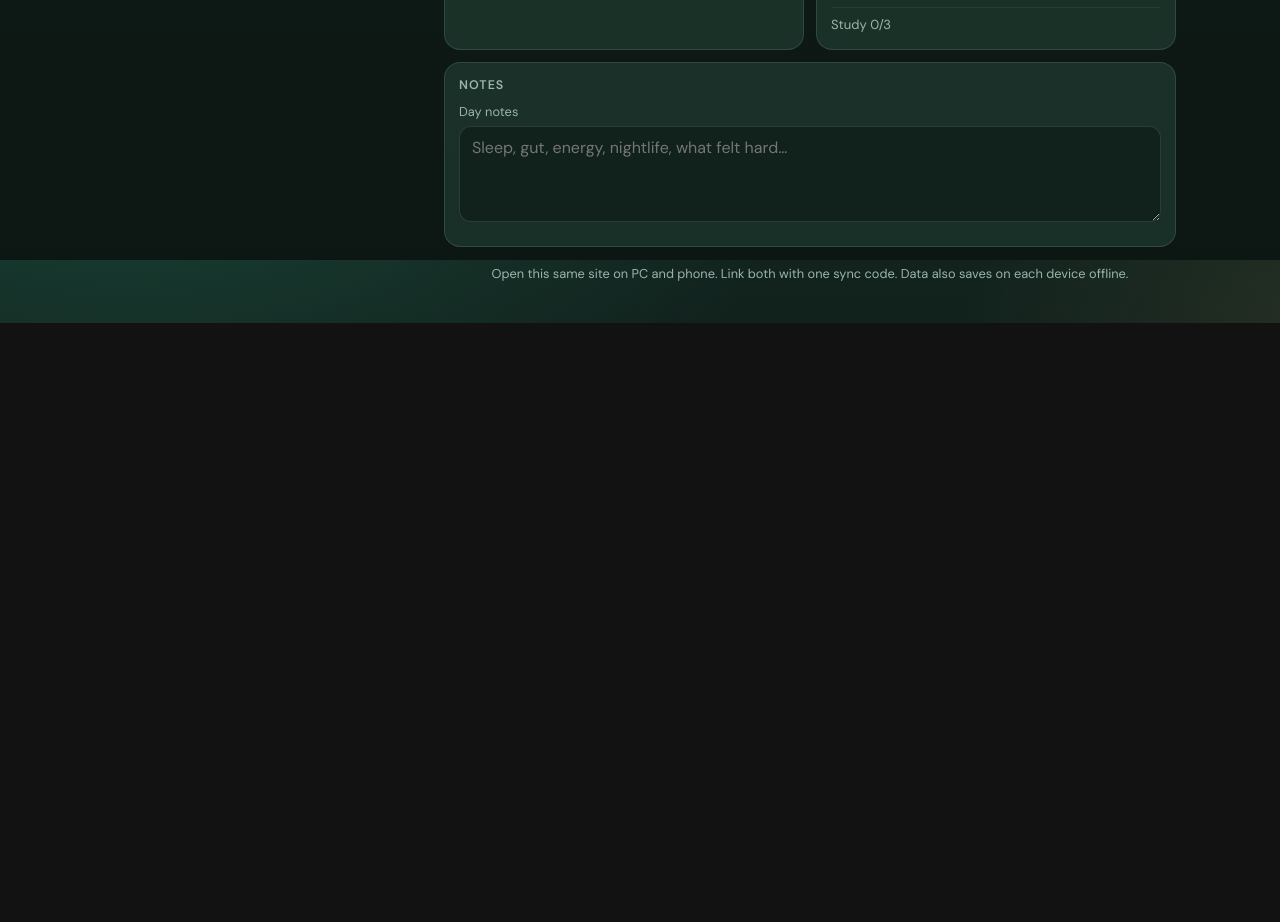
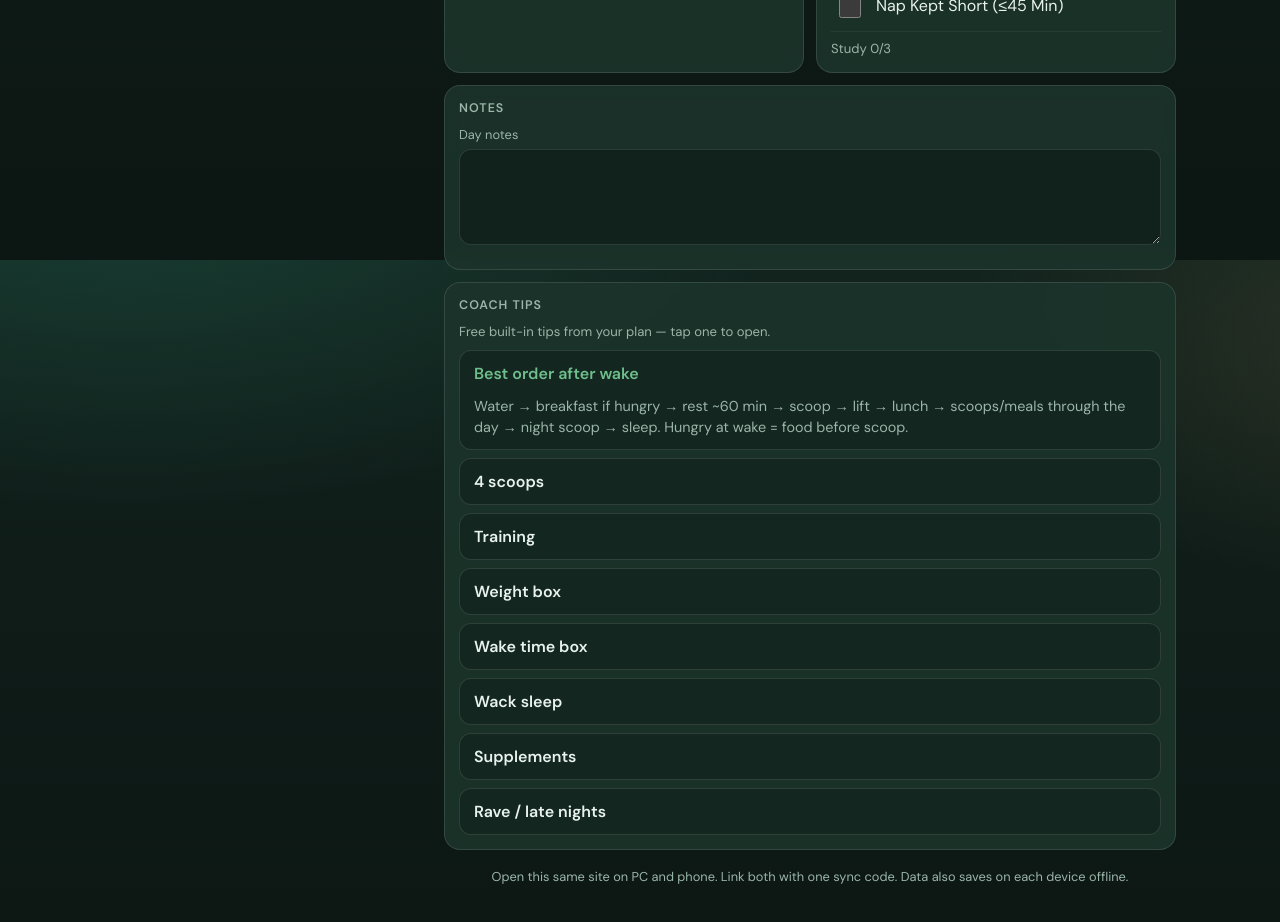
Before and after one commit to nicholasmyung-a11y/lifetrack, a React (Vite) app: page / in a window 1280 px wide. Shown: the part 1340-2262 px from the top of the page. Before the commit the page ends 1663 px from the top, so only its background shows below. Built offline with nearby package versions, Linux system fonts and the light colour scheme.

Commit message:
Remove input placeholders; add free Coach Tips; clarify weight/wake fields

```diff
--- a/src/App.tsx
+++ b/src/App.tsx
@@ -11,6 +11,7 @@ import {
   saveLocalUpdatedAt,
   saveSyncCode,
 } from './sync'
+import { COACH_TIPS } from './coachTips'
 import type { DayLog, WorkoutKind } from './types'
 
 type BeforeInstallPromptEvent = Event & {
@@ -32,6 +33,7 @@ export default function App() {
   const [syncInput, setSyncInput] = useState(() => loadSyncCode())
   const [syncStatus, setSyncStatus] = useState('Not linked')
   const [syncBusy, setSyncBusy] = useState(false)
+  const [openTip, setOpenTip] = useState<string | null>(COACH_TIPS[0]?.id ?? null)
   const updatedAtRef = useRef(loadLocalUpdatedAt())
   const skipNextPush = useRef(false)
 
@@ -249,7 +251,6 @@ export default function App() {
               id="sync"
               value={syncInput}
               onChange={(e) => setSyncInput(e.target.value.toUpperCase())}
-              placeholder="ABC123"
               autoCapitalize="characters"
             />
           </div>
@@ -382,8 +383,8 @@ export default function App() {
                 inputMode="decimal"
                 value={log.weight}
                 onChange={(e) => updateLog({ weight: e.target.value })}
-                placeholder="122"
               />
+              <p className="hint">Your number for this day. Saves with the checklist.</p>
             </div>
             <div className="field">
               <label htmlFor="wake">Wake time</label>
@@ -391,8 +392,8 @@ export default function App() {
                 id="wake"
                 value={log.wakeTime}
                 onChange={(e) => updateLog({ wakeTime: e.target.value })}
-                placeholder="11:00am"
               />
+              <p className="hint">Optional — when you got up. Leave blank if you want.</p>
             </div>
             {weekday === 'Sunday' ? (
               <p className="hint">Sunday weigh-in: after bathroom, before a huge meal.</p>
@@ -620,8 +621,31 @@ export default function App() {
               id="notes"
               value={log.notes}
               onChange={(e) => updateLog({ notes: e.target.value })}
-              placeholder="Sleep, gut, energy, nightlife, what felt hard…"
             />
+          </div>
+        </section>
+
+        <section className="card coach-card">
+          <h2>Coach Tips</h2>
+          <p className="hint" style={{ marginTop: 0 }}>
+            Free built-in tips from your plan — tap one to open.
+          </p>
+          <div className="coach-list">
+            {COACH_TIPS.map((tip) => {
+              const open = openTip === tip.id
+              return (
+                <div key={tip.id} className={`coach-item ${open ? 'open' : ''}`}>
+                  <button
+                    type="button"
+                    className="coach-q"
+                    onClick={() => setOpenTip(open ? null : tip.id)}
+                  >
+                    {tip.title}
+                  </button>
+                  {open ? <p className="coach-a">{tip.body}</p> : null}
+                </div>
+              )
+            })}
           </div>
         </section>
 
--- /dev/null
+++ b/src/coachTips.ts
@@ -0,0 +1,48 @@
+export type CoachTip = {
+  id: string
+  title: string
+  body: string
+}
+
+export const COACH_TIPS: CoachTip[] = [
+  {
+    id: 'order',
+    title: 'Best order after wake',
+    body: 'Water → breakfast if hungry → rest ~60 min → scoop → lift → lunch → scoops/meals through the day → night scoop → sleep. Hungry at wake = food before scoop.',
+  },
+  {
+    id: 'scoops',
+    title: '4 scoops',
+    body: 'Split across the day. Sip 15–20 min. Don’t stack a huge meal and a scoop in the same 30 minutes.',
+  },
+  {
+    id: 'lift',
+    title: 'Training',
+    body: 'Mon/Wed Day A · Tue/Thu Day B · Fri optional · weekends off. Block 1 is enough on low-energy days.',
+  },
+  {
+    id: 'weight',
+    title: 'Weight box',
+    body: 'Type your scale number for that day (Sunday weigh-in is the main one). It’s just a log — nothing auto-calculates from it.',
+  },
+  {
+    id: 'wake',
+    title: 'Wake time box',
+    body: 'Optional note of when you got up (e.g. 11:00am). Helps you see sleep patterns. Leave blank if you don’t care.',
+  },
+  {
+    id: 'sleep',
+    title: 'Wack sleep',
+    body: 'Can’t sleep 30 min after early wake → soft start. Cap naps at 20–45 min. Don’t pull another all-nighter to “fix” the day.',
+  },
+  {
+    id: 'supps',
+    title: 'Supplements',
+    body: 'Multi daily. Creatine when training. Immune optional. Turmeric paused if gut is loose. Test complex won’t grow you — food + lifts will.',
+  },
+  {
+    id: 'nightlife',
+    title: 'Rave / late nights',
+    body: 'Eat + scoop before you leave. Scoop when you get home. Next wake = new day for scoops.',
+  },
+]
--- a/src/index.css
+++ b/src/index.css
@@ -434,3 +434,37 @@ button {
   text-align: center;
   margin: 18px 4px 0;
 }
+
+.coach-list {
+  display: grid;
+  gap: 8px;
+  margin-top: 8px;
+}
+
+.coach-item {
+  border: 1px solid var(--stroke);
+  border-radius: 12px;
+  background: rgba(15, 28, 24, 0.45);
+  overflow: hidden;
+}
+
+.coach-q {
+  width: 100%;
+  text-align: left;
+  padding: 12px 14px;
+  min-height: 44px;
+  font-weight: 600;
+  color: var(--text);
+}
+
+.coach-item.open .coach-q {
+  color: var(--ok);
+}
+
+.coach-a {
+  margin: 0;
+  padding: 0 14px 12px;
+  color: var(--muted);
+  font-size: 0.9rem;
+  line-height: 1.45;
+}
```
